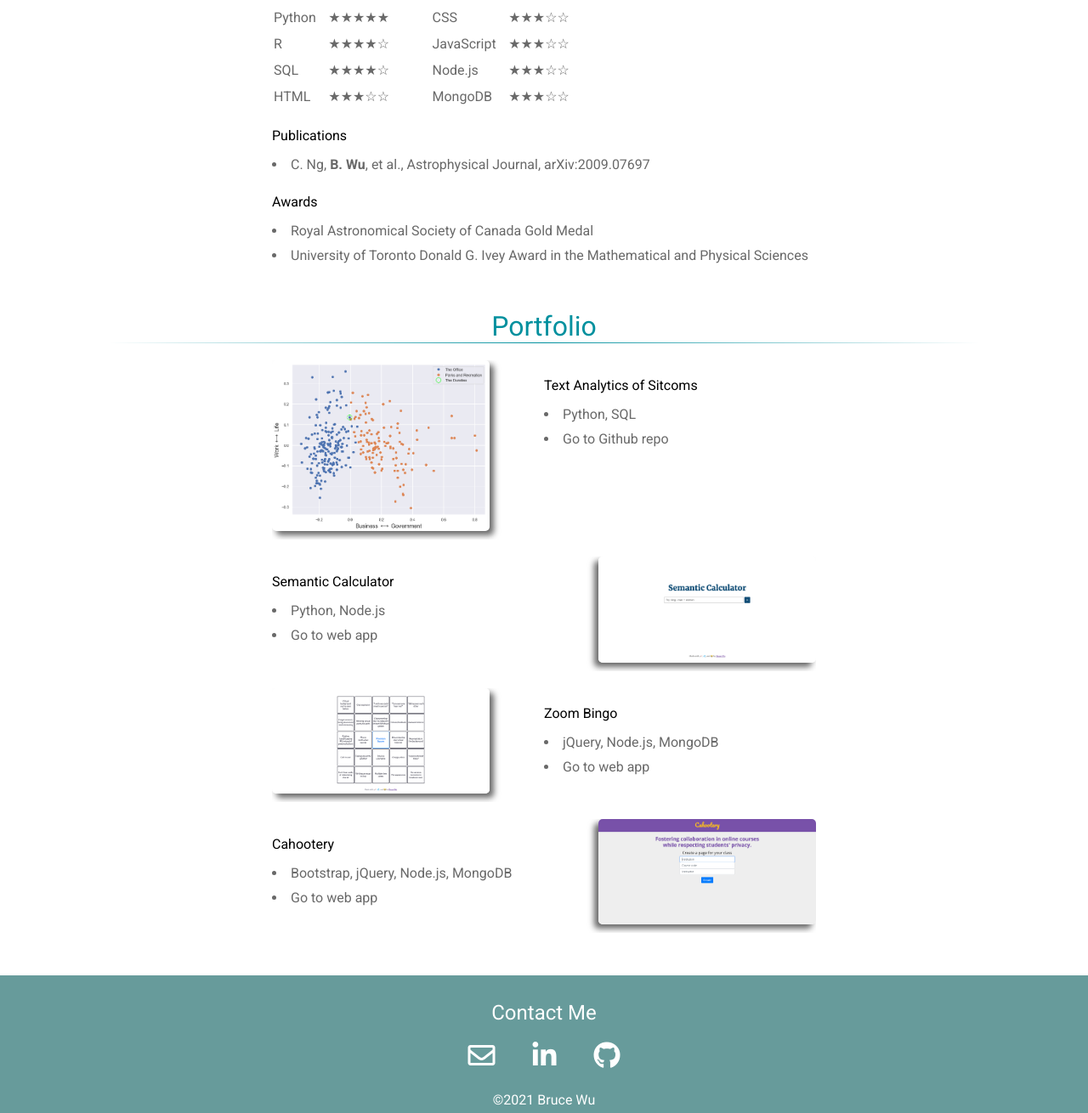
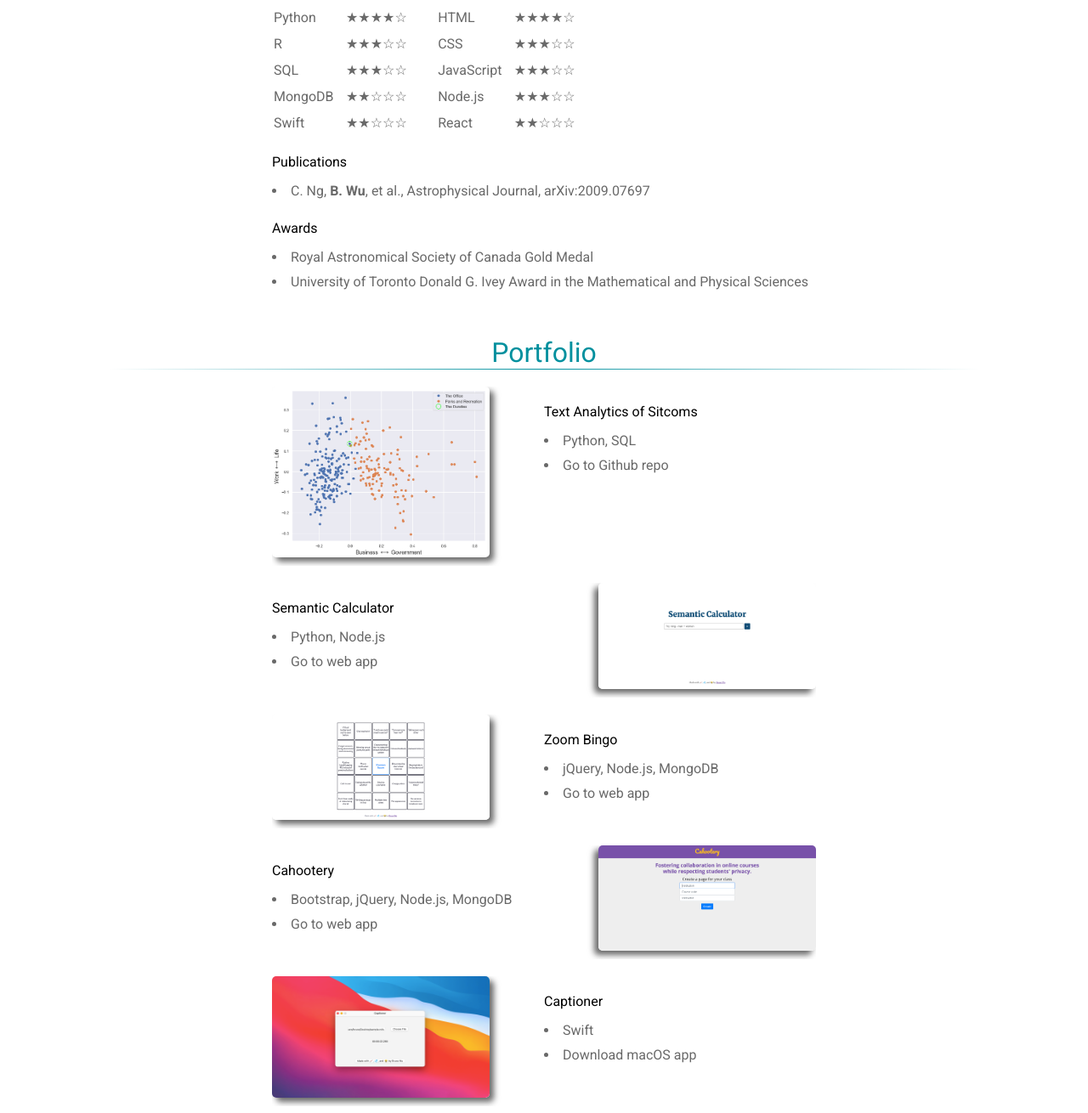
Before and after one commit to brucefwu/brucefwu.github.io, a plain HTML site: page index.html in a window 1280 px wide. Shown: the part 1260-2570 px from the top of the page at 85% size. Drawn offline with Linux system fonts and the light colour scheme.

Commit message:
Add files via upload

```diff
--- a/css/master.css
+++ b/css/master.css
@@ -125,6 +125,14 @@ ul {
   margin: 0 auto;
 }
 
+@media only screen and (max-width: 800px) {
+  .content {
+    text-align: left;
+    width: 80%;
+    margin: 0 auto;
+  }
+}
+
 .quals-tb {
   table-layout: fixed;
   width: 100%;
@@ -132,7 +140,7 @@ ul {
 
 .coding-tb {
   display: inline;
-  margin-right: 30px;
+  margin-right: 2.5%;
 }
 
 .port-content {
--- a/index.html
+++ b/index.html
@@ -3,9 +3,11 @@
 
 <head>
   <meta charset="utf-8">
+  <meta name="viewport" content="width=device-width, initial-scale=1">
   <meta name="description" content="Academic deserter, data scientist, aspiring developer.">
   <title>Bruce's Personal Site</title>
   <link rel="icon" href="images/b.ico">
+  <link rel="preconnect" href="https://fonts.gstatic.com">
   <link rel="stylesheet" href="https://fonts.googleapis.com/css2?family=Roboto:wght@400;700&display=swap">
   <link rel="stylesheet" href="https://cdnjs.cloudflare.com/ajax/libs/font-awesome/5.13.1/css/fontawesome.min.css">
   <link rel="stylesheet" href="https://cdnjs.cloudflare.com/ajax/libs/font-awesome/5.13.1/css/all.min.css">
@@ -84,22 +86,30 @@
       <table class="coding-tb">
         <tr>
           <td>Python</td>
-          <td>★★★★★</td>
+          <td>★★★★☆</td>
         </tr>
         <tr>
           <td>R</td>
-          <td>★★★★☆</td>
+          <td>★★★☆☆</td>
         </tr>
         <tr>
           <td>SQL</td>
-          <td>★★★★☆</td>
+          <td>★★★☆☆</td>
         </tr>
         <tr>
-          <td>HTML</td>
-          <td>★★★☆☆</td>
+          <td>MongoDB</td>
+          <td>★★☆☆☆</td>
+        </tr>
+        <tr>
+          <td>Swift</td>
+          <td>★★☆☆☆</td>
         </tr>
       </table>
       <table class="coding-tb">
+        <tr>
+          <td>HTML</td>
+          <td>★★★★☆</td>
+        </tr>
         <tr>
           <td>CSS</td>
           <td>★★★☆☆</td>
@@ -113,8 +123,8 @@
           <td>★★★☆☆</td>
         </tr>
         <tr>
-          <td>MongoDB</td>
-          <td>★★★☆☆</td>
+          <td>React</td>
+          <td>★★☆☆☆</td>
         </tr>
       </table>
       <h4>
@@ -181,6 +191,16 @@
           <li><a href="https://cahootery.herokuapp.com/" target="_blank" class="body-links">Go to web app</a></li>
         </ul>
       </div>
+      <div class="port-content">
+        <img src="images/captioner.png" alt="Captioner" class="odd-img">
+        <h4>
+          Captioner
+        </h4>
+        <ul>
+          <li>Swift</li>
+          <li><a href="https://github.com/brucefwu/Captioner" target="_blank" class="body-links">Download macOS app</a></li>
+        </ul>
+      </div>
     </div>
   </section>
 
```
Also changed, not shown: images/captioner.png (added).
